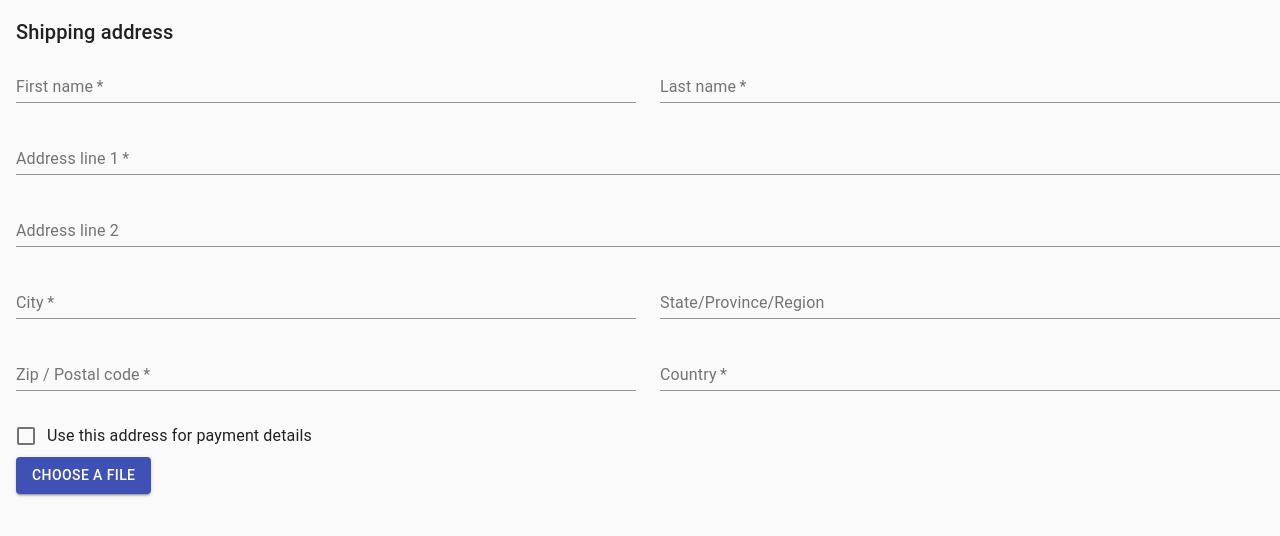
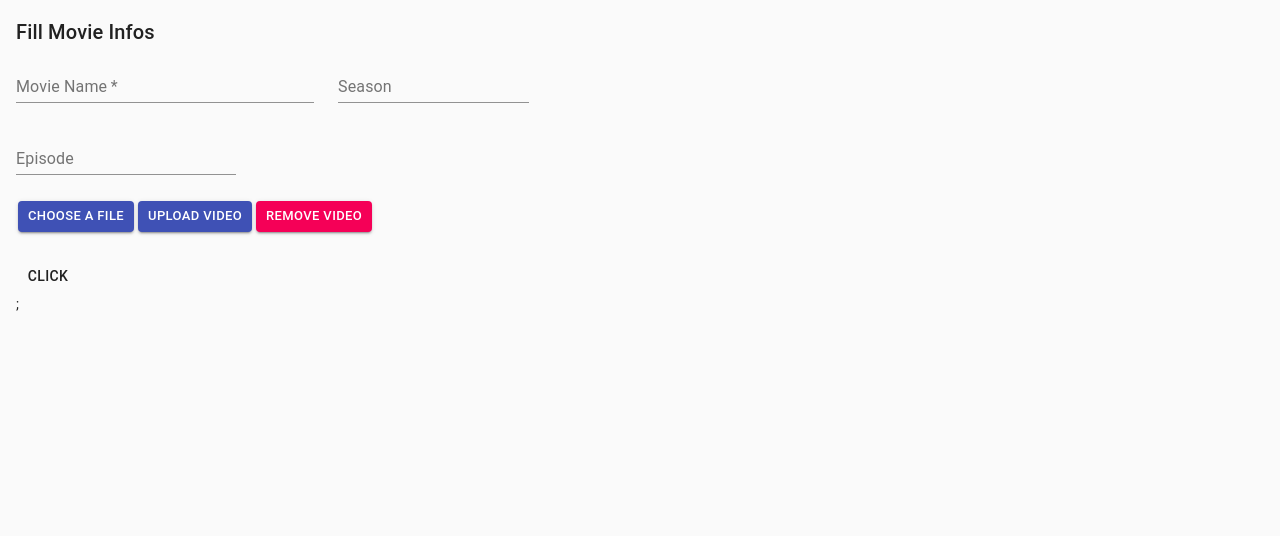
Before and after one commit to agmyomyat/eiga-video-player, a Next.js app: page / in a window 1280 px wide. Shown: the top 536 px of the page. Built offline with nearby package versions, Linux system fonts and the light colour scheme.

Commit message:
added: Form and validation

```diff
--- a/package.json
+++ b/package.json
@@ -12,9 +12,11 @@
     "@material-ui/core": "^4.12.3",
     "@material-ui/icons": "^4.11.2",
     "axios": "^0.21.3",
+    "formik": "^2.2.9",
     "next": "11.1.2",
     "react": "17.0.2",
-    "react-dom": "17.0.2"
+    "react-dom": "17.0.2",
+    "yup": "^0.32.9"
   },
   "devDependencies": {
     "@types/react": "17.0.20",
--- a/src/components/form.tsx
+++ b/src/components/form.tsx
@@ -1,96 +1,205 @@
-import React from "react";
+import React, { ChangeEvent, Dispatch, RefObject, SetStateAction } from "react";
 import Grid from "@material-ui/core/Grid";
 import Typography from "@material-ui/core/Typography";
 import TextField from "@material-ui/core/TextField";
-import FormControlLabel from "@material-ui/core/FormControlLabel";
-import Checkbox from "@material-ui/core/Checkbox";
+import { Formik, Form, Field, ErrorMessage, FormikValues } from "formik";
+import { formSchema } from "../helpers/formValidation";
+import {
+	Box,
+	Button,
+	Container,
+	createStyles,
+	Divider,
+	makeStyles,
+	Theme,
+	Tooltip,
+} from "@material-ui/core";
+const useStyles = makeStyles((theme: Theme) =>
+	createStyles({
+		root: {
+			width: "100%",
+			maxWidth: 360,
+			backgroundColor: theme.palette.background.paper,
+		},
+		chip: {
+			margin: theme.spacing(0.5),
+		},
+		section1: {
+			margin: theme.spacing(3, -3),
+		},
+		buttonPadding: {
+			margin: 2,
+		},
+		section3: {
+			padding: theme.spacing(3, 3, 1),
+		},
+		tootips: {
+			backgroundColor: "red",
+			margin: 1,
+		},
+		customArrow: {
+			color: "red",
+		},
+	})
+);
+type FormProp<T = () => void> = {
+	handleChoose: T;
+	source: string;
+	handleUpload: T;
+	clearFile: T;
+	handleFileChange: (event: ChangeEvent<HTMLInputElement>) => void;
+	inputRef: RefObject<HTMLInputElement>;
+};
+export default function AddressForm({
+	handleChoose,
+	source,
+	handleUpload,
+	clearFile,
+	handleFileChange,
+	inputRef,
+}: FormProp) {
+	const classes = useStyles();
 
-export default function AddressForm() {
 	return (
 		<React.Fragment>
 			<Typography variant="h6" gutterBottom>
-				Shipping address
+				Fill Movie Infos
 			</Typography>
+			<Formik
+				initialValues={{ movieName: "", season: "", episode: "", file: null }}
+				validationSchema={formSchema}
+				onSubmit={(values, { setSubmitting }) => {
+					setTimeout(() => {
+						alert(JSON.stringify(values, null, 2));
+						setSubmitting(false);
+					}, 400);
+				}}
+			>
+				{({
+					values,
+					errors,
+					touched,
+					handleChange,
+					handleBlur,
+					handleSubmit,
+					isSubmitting,
+					setFieldValue,
+					/* and other goodies */
+				}) => (
+					<Form onSubmit={handleSubmit}>
 						<Grid container spacing={3}>
-				<Grid item xs={12} sm={6}>
+							<Grid item xs={12} sm={3}>
 								<TextField
+									value={values.movieName}
+									onChange={(e) => {
+										handleChange(e);
+									}}
 									required
-						id="firstName"
-						name="firstName"
-						label="First name"
+									id="movieName"
+									name="movieName"
+									label="Movie Name"
 									fullWidth
 									autoComplete="given-name"
+									error={!!errors.movieName}
+									helperText={errors.movieName}
 								/>
 							</Grid>
-				<Grid item xs={12} sm={6}>
+							<Grid item xs={12} sm={2}>
 								<TextField
-						required
-						id="lastName"
-						name="lastName"
-						label="Last name"
-						fullWidth
-						autoComplete="family-name"
+									value={values.season}
+									onChange={handleChange}
+									id="season"
+									name="season"
+									label="Season"
+									autoComplete="Season"
+									error={!!errors.season}
+									helperText={errors.season}
 								/>
 							</Grid>
 							<Grid item xs={12}>
 								<TextField
-						required
-						id="address1"
-						name="address1"
-						label="Address line 1"
-						fullWidth
-						autoComplete="shipping address-line1"
+									value={values.episode}
+									onChange={handleChange}
+									id="episode"
+									name="episode"
+									label="Episode"
+									autoComplete="Episode"
+									error={!!errors.episode}
+									helperText={errors.episode}
 								/>
 							</Grid>
+
 							<Grid item xs={12}>
-					<TextField
-						id="address2"
-						name="address2"
-						label="Address line 2"
-						fullWidth
-						autoComplete="shipping address-line2"
-					/>
-				</Grid>
-				<Grid item xs={12} sm={6}>
-					<TextField
-						required
-						id="city"
-						name="city"
-						label="City"
-						fullWidth
-						autoComplete="shipping address-level2"
-					/>
-				</Grid>
-				<Grid item xs={12} sm={6}>
-					<TextField id="state" name="state" label="State/Province/Region" fullWidth />
-				</Grid>
-				<Grid item xs={12} sm={6}>
-					<TextField
-						required
-						id="zip"
-						name="zip"
-						label="Zip / Postal code"
-						fullWidth
-						autoComplete="shipping postal-code"
-					/>
-				</Grid>
-				<Grid item xs={12} sm={6}>
-					<TextField
-						required
-						id="country"
-						name="country"
-						label="Country"
-						fullWidth
-						autoComplete="shipping country"
-					/>
-				</Grid>
-				<Grid item xs={12}>
-					<FormControlLabel
-						control={<Checkbox color="secondary" name="saveAddress" value="yes" />}
-						label="Use this address for payment details"
-					/>
+								<Tooltip
+									classes={{
+										tooltip: classes.tootips,
+										arrow: classes.customArrow,
+									}}
+									arrow
+									title={errors.file || ""}
+									open={!!errors.file}
+								>
+									<Button
+										className={classes.buttonPadding}
+										size="small"
+										onClick={() => handleChoose()}
+										variant="contained"
+										color="primary"
+										component="span"
+									>
+										Choose A File
+									</Button>
+								</Tooltip>
+								<Button
+									className={classes.buttonPadding}
+									size="small"
+									onClick={handleUpload}
+									variant="contained"
+									color="primary"
+								>
+									upload Video
+								</Button>
+								<Button
+									className={classes.buttonPadding}
+									size="small"
+									onClick={() => {
+										setFieldValue("file", null);
+										clearFile();
+									}}
+									variant="contained"
+									color="secondary"
+								>
+									Remove Video
+								</Button>
 							</Grid>
 						</Grid>
+						<div className={classes.section1}>
+							<input
+								id="file"
+								name="file"
+								ref={inputRef}
+								style={{ display: "none" }}
+								onChange={(e) => {
+									setFieldValue("file", e.currentTarget.files);
+									console.log("values", values);
+									handleFileChange(e as React.ChangeEvent<HTMLInputElement>);
+								}}
+								type="file"
+								accept=".mp4"
+							/>
+							<Grid item xs={12}>
+								{source && (
+									<Container maxWidth="lg">
+										<video height="100%" width="100%" controls src={source} />
+									</Container>
+								)}
+							</Grid>
+						</div>
+						<Button type="submit">Click</Button>
+					</Form>
+				)}
+			</Formik>
+			;
 		</React.Fragment>
 	);
 }
--- a/src/components/uploadPage.tsx
+++ b/src/components/uploadPage.tsx
@@ -6,7 +6,7 @@ import uploadVideo from "../http";
 import LinearWithValueLabel from "../components/progressBar";
 import { UploadModal } from "./uploadModal";
 import { Container } from "@material-ui/core";
-import SignIn from "./form";
+import AddressForm from "./form";
 
 const useStyles = makeStyles((theme: Theme) =>
 	createStyles({
@@ -31,7 +31,7 @@ export const UploadPage: React.FC = () => {
 	const inputRef = useRef<HTMLInputElement>(null);
 	const [progress, setProgress] = useState<number>(0);
 	const [video, setVideo] = useState<string | Blob>("");
-	const [source, setSource] = useState<string>();
+	const [source, setSource] = useState<string>("");
 	const [uploadState, setUploadState] = useState<boolean>(false);
 
 	const classes = useStyles();
@@ -39,7 +39,9 @@ export const UploadPage: React.FC = () => {
 		if (!inputRef.current || !event.target) {
 			throw Error("ref is not assigned");
 		}
+		console.log("file", event.target.files);
 
+		if (!event.target.files?.length) return;
 		if (event.target.files?.length !== 0) {
 			const file = event.target.files![0];
 			setVideo((event.target.files && event.target.files[0]) || "");
@@ -99,35 +101,17 @@ export const UploadPage: React.FC = () => {
 	const UploadModalHOC = UploadModal(uploadProgress);
 	return (
 		<div className={classes.root}>
-			<input
-				ref={inputRef}
-				style={{ display: "none" }}
-				onChange={handleFileChange}
-				type="file"
-				accept=".mp4"
-			/>
 			<Container>
-				<SignIn />
-				<Button
-					onClick={() => _handleChoose()}
-					variant="contained"
-					color="primary"
-					component="span"
-				>
-					Choose A File
-				</Button>
+				<AddressForm
+					handleFileChange={handleFileChange}
+					inputRef={inputRef}
+					handleChoose={_handleChoose}
+					handleUpload={_handleUpload}
+					source={source}
+					clearFile={_clearFile}
+				/>
 			</Container>
-			{source && (
-				<Container maxWidth="md">
-					<video height="100%" width="100%" controls src={source} />
-					<Button onClick={_handleUpload} variant="contained" color="primary">
-						upload Video
-					</Button>
-					<Button onClick={_clearFile} variant="contained" color="secondary">
-						Remove Video
-					</Button>
-				</Container>
-			)}
+
 			<UploadModalHOC open={uploadState} />
 		</div>
 	);
--- /dev/null
+++ b/src/helpers/formValidation.ts
@@ -0,0 +1,31 @@
+import * as Yup from "yup";
+export const formSchema = Yup.object().shape({
+	movieName: Yup.string().required("Required"),
+	season: Yup.number().typeError("season must be a number"),
+	episode: Yup.number().typeError("episode must be a number"),
+	file: Yup.mixed()
+		.required("Choose A Video")
+		.test("is-correct-file", "File Must Be Mp4", checkIfFilesAreTooBig)
+		.test("is-big-file", "File Too Big Cannot be More Than 3-GB", checkIfFilesAreCorrectType),
+});
+export function checkIfFilesAreTooBig(files?: File[] | null): boolean {
+	let valid = true;
+	console.log("filevalid", files);
+	if (files) {
+		const size = files[0].size / 1024 / 1024 / 1024;
+		if (size > 3) {
+			valid = false;
+		}
+	}
+	return valid;
+}
+
+export function checkIfFilesAreCorrectType(files?: File[] | null): boolean {
+	let valid = true;
+	if (files) {
+		if (!["video/mp4"].includes(files[0].type)) {
+			valid = false;
+		}
+	}
+	return valid;
+}
--- a/src/http.ts
+++ b/src/http.ts
@@ -19,6 +19,9 @@ export default function uploadVideo<S extends (ProgressEvent: ProgressEvent) =>
 		cancelToken: CancelRequest.token,
 	};
 	let url = `https://storage.bunnycdn.com/apidevurn/${filename}.mp4`;
+	if (!video) {
+		return;
+	}
 	setUploadState(true);
 
 	axios
```
Also changed, not shown: src/helpers/uuid.ts (added, +9 -0 lines), 1 other file (tests, documents, lock files or other folders). Lines whose indentation alone changed are shown as unchanged.
